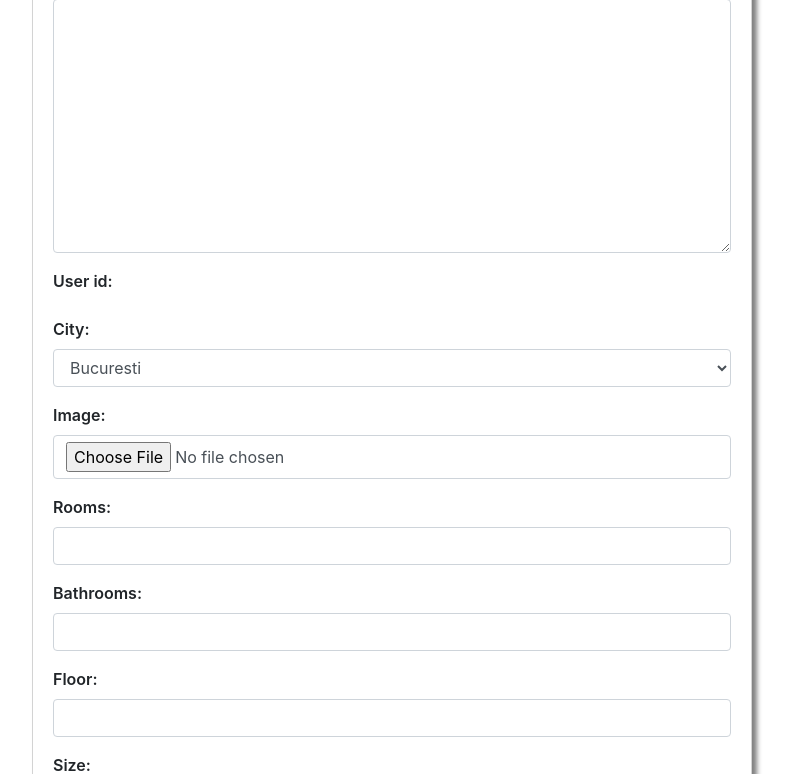
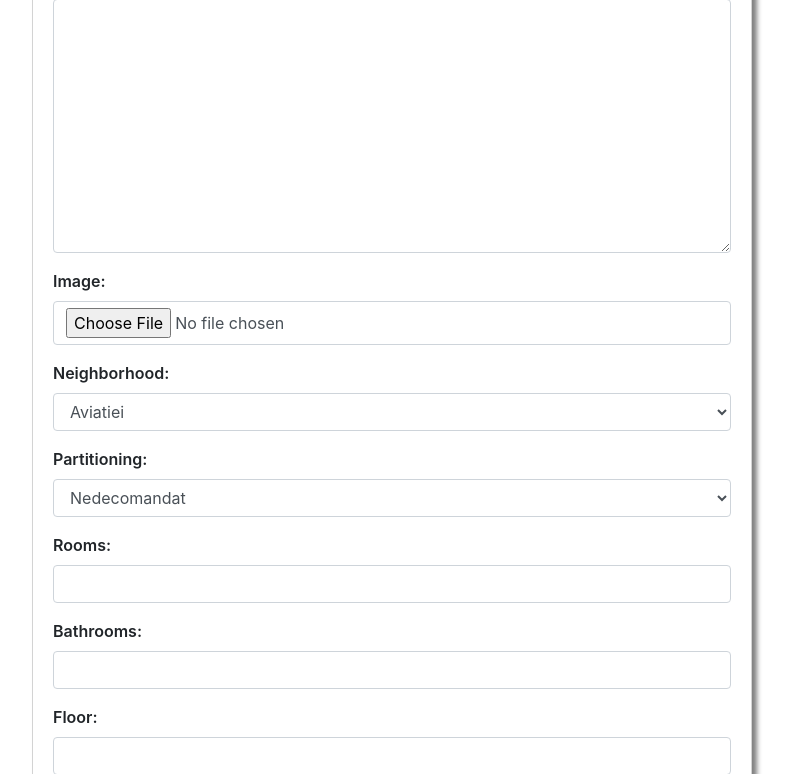
Before and after one commit to Mihaaai/RealEstateMarketplace, a Django app: page /add/ in a window 1280 px wide. Shown: the part 263-1037 px from the top of the page, without its empty margins (248-1039 px from the left). Run offline with Django 3.2, Linux system fonts and the light colour scheme; the visitor is signed in with stand-in values (Sample User, id 1); some libraries are stand-ins or nearby versions.

Commit message:
update estate model.please migrate

```diff
--- a/project/RealEstateMarketPlace/forms/AddListingForm.py
+++ b/project/RealEstateMarketPlace/forms/AddListingForm.py
@@ -1,7 +1,7 @@
 from django import forms
 from django.db import transaction
 
-from ..models import Estate, Listing, User, CITY_CHOISES
+from ..models import (Estate, Listing, User, NEIGHBORHOOD_CHOICES, PARTITIONING_CHOICES)
 
 class AddListingForm(forms.ModelForm):
 
@@ -11,8 +11,9 @@ class AddListingForm(forms.ModelForm):
 
 	user_id = forms.ModelChoiceField(queryset=User.objects.all(), widget=forms.HiddenInput)
 
-	city = forms.ChoiceField(choices=CITY_CHOISES, required=True)
 	image = forms.ImageField(required=False)
+	neighborhood = forms.ChoiceField(choices=NEIGHBORHOOD_CHOICES, required=True)
+	partitioning = forms.ChoiceField(choices=PARTITIONING_CHOICES, required=True)
 	rooms = forms.IntegerField(required=True, min_value=1, max_value=10)
 	bathrooms = forms.IntegerField(required=True, min_value=0, max_value=5)
 	floor = forms.IntegerField(required=True, min_value=0, max_value=20)
@@ -22,7 +23,8 @@ class AddListingForm(forms.ModelForm):
 
 	@transaction.atomic
 	def save(self):
-		estate = Estate(city=self.cleaned_data['city'],
+		estate = Estate(neighborhood=self.cleaned_data['neighborhood'],
+		                partitioning=self.cleaned_data['partitioning'],
 						rooms=self.cleaned_data['rooms'],
 						floor=self.cleaned_data['floor'],
 						size=self.cleaned_data['size'],
--- a/project/RealEstateMarketPlace/forms/UpdateListingForm.py
+++ b/project/RealEstateMarketPlace/forms/UpdateListingForm.py
@@ -18,7 +18,7 @@ class PictureWidget(forms.widgets.ClearableFileInput):
 		# else show the current
 		else:
 			html += """
-			Currently: <img height="200px" width="200px" src="$link" alt="$link_name">
+			<img height="200px" width="200px" src="$link" alt="$link_name">
 			<input type="checkbox" name="image-clear" id="image-clear_id">
 			<label for="image-clear_id">Clear</label><br>
 			Change:
--- a/project/RealEstateMarketPlace/models.py
+++ b/project/RealEstateMarketPlace/models.py
@@ -3,14 +3,30 @@ from django.contrib.auth.models import AbstractBaseUser, PermissionsMixin
 from .user_manager import UserManager
 # from django.contrib.auth.models import User
 
-CITY_CHOISES = (
-    ('Bucuresti', 'Bucuresti'),
-    ('Timisoara', 'Timisoara'),
-    ('Iasi', 'Iasi'),
-    ('Ploiesti', 'Ploiesti'),
-    ('Pitesti', 'Pitesti'),
-    ('Cluj', 'Cluj'),
+NEIGHBORHOOD_CHOICES = (
+    ('Aviatiei', 'Aviatiei'),
+    ('Berceni', 'Berceni'),
+    ('Centru', 'Centru'),
+    ('Colentina', 'Colentina'),
+    ('Drumul Taberei', 'Drumul Taberei'),
+    ('Ferentari', 'Ferentari'),
+    ('Giulesti', 'Giulesti'),
+    ('Grivita', 'Grivita'),
+    ('Magurele', 'Magurele'),
+    ('Militari', 'Militari'),
+    ('Pantelimon', 'Pantelimon'),
+    ('Rahova', 'Rahova'),
+    ('Tei', 'Tei'),
+    ('Titan', 'Titan'),
+    ('Vitan', 'Vitan'),
 )
+
+PARTITIONING_CHOICES = {
+    ('Decomandat', 'Decomandat'),
+    ('Semidecomandat', 'Semidecomandat'),
+    ('Nedecomandat', 'Nedecomandat'),
+    ('Circular', 'Circular'),
+}
 
 
 class User(AbstractBaseUser, PermissionsMixin):
@@ -33,7 +49,7 @@ class User(AbstractBaseUser, PermissionsMixin):
 
 
 class Estate(models.Model):
-    city = models.CharField(max_length=20, choices=CITY_CHOISES)
+    neighborhood = models.CharField(max_length=20, choices=NEIGHBORHOOD_CHOICES)
     address = models.CharField(max_length=50, null=True)
     price = models.FloatField(default=0)
     rooms = models.PositiveSmallIntegerField(default=0)
@@ -41,9 +57,9 @@ class Estate(models.Model):
     size = models.FloatField(default=0)
     estimated_price = models.FloatField(null=True)
     year = models.PositiveIntegerField(default=1900)
-    distance_to_centre = models.FloatField(null=True)
     image = models.ImageField(upload_to='images', null=True, max_length=None)
     bathrooms = models.PositiveSmallIntegerField(default=0)
+    partitioning = models.CharField(max_length=20, choices=PARTITIONING_CHOICES)
 
 
 class Listing(models.Model):
--- a/project/RealEstateMarketPlace/static/css/list-listings.css
+++ b/project/RealEstateMarketPlace/static/css/list-listings.css
@@ -11,6 +11,7 @@
   box-shadow: 5px 5px 5px grey;
   border: 1px solid grey;
   border-radius: 10px;
+  background-image: url('http://www.albasateen-village.com/ui/cash/C500500no_image.jpg');
 }
 
 .container{
@@ -48,7 +49,7 @@
     height: 40%;
   }
 
-.listing:hover .city{
+.listing:hover .neighborhood{
   display: block;
 }
 
@@ -79,7 +80,7 @@
 
 }
 
-.city{
+.neighborhood{
   display:none;
   font-size:18px;
 }
--- a/project/RealEstateMarketPlace/templates/form_template.html
+++ b/project/RealEstateMarketPlace/templates/form_template.html
@@ -4,7 +4,7 @@
 <form method="POST" enctype="multipart/form-data" class="form">
     {% csrf_token %}
 
-    {% for field in form %}
+    {% for field in form.visible_fields %}
         <div class="form-group">
             {{ field.errors|escape }}
             {{ field.label_tag }}
--- a/project/RealEstateMarketPlace/templates/list_listings_template.html
+++ b/project/RealEstateMarketPlace/templates/list_listings_template.html
@@ -21,10 +21,10 @@
 
 	{% for listing in listings %}
 	<a class="listing  {{ listing.is_closed }}" href="{% url 'details_listing' listing.id %}"
-     style="background-image:url('{% if listing.estate_id.image %}{{ listing.estate_id.image.url }}{% endif %}');">
+     style="{% if listing.estate_id.image %}background-image:url('{{ listing.estate_id.image.url }}{% endif %}');">
     	<div class='details-container'>
       		<div class='price-container'>
-        		<div class='city'>{{ listing.estate_id.city }}</div>
+        		<div class='city'>{{ listing.estate_id.neighborhood }}</div>
         		<div class='price'>{{ listing.estate_id.price|floatformat:-2 }}</div>
       		</div>
     	</div>
--- a/project/RealEstateMarketPlace/views/UpdateListingView.py
+++ b/project/RealEstateMarketPlace/views/UpdateListingView.py
@@ -19,7 +19,8 @@ class UpdateListingView(LoginRequiredMixin, UpdateView):
 
 		return {
 			'user_id': self.request.user.id,
-			'city': estate.city,
+			'neighborhood': estate.neighborhood,
+			'partitioning': estate.partitioning,
 			'image': estate.image,
 			'rooms': estate.rooms,
 			'bathrooms': estate.rooms,
```
